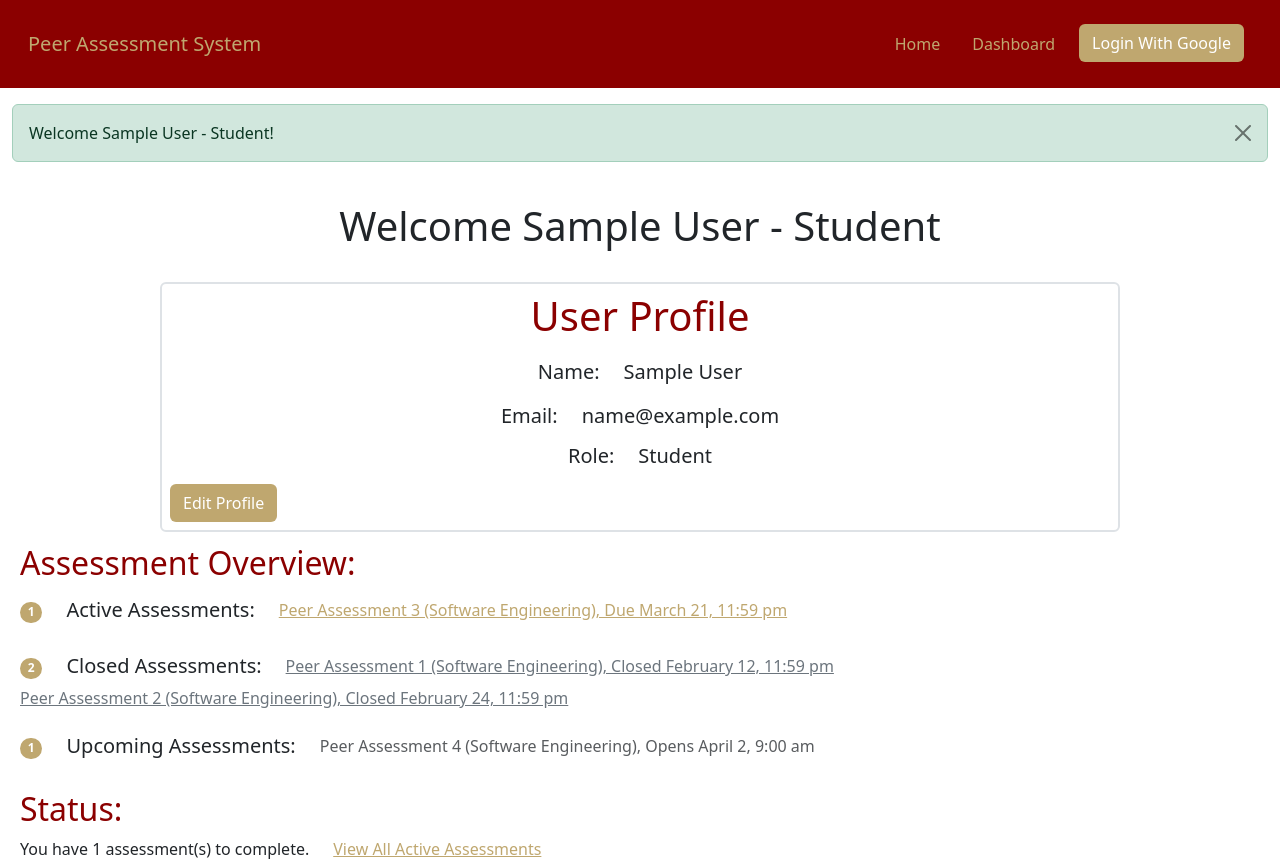
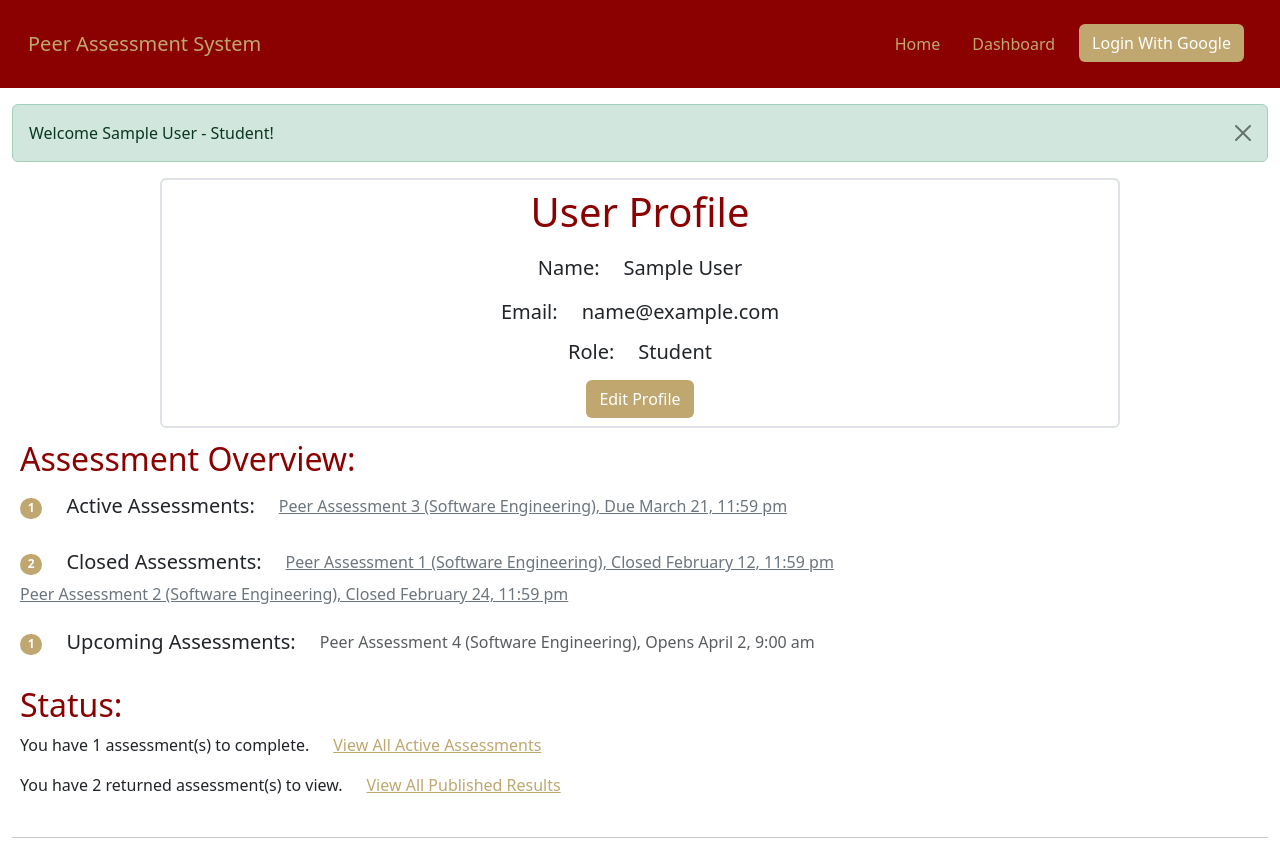
Before and after one commit to CSCI3364-Fall2025/In-delvelopment, a Django app: page /dashboard/ in a window 1280 px wide. Shown: the top 861 px of the page. Run offline with Django 5.2, Linux system fonts and the light colour scheme; the visitor is signed in with stand-in values (Sample User, id 1).

Commit message:
fixed alert, styling in dashboard.html

```diff
--- a/templates/base.html
+++ b/templates/base.html
@@ -28,6 +28,8 @@
     </style>
 </head>
 <body>
+    <!-- Bootstrap JS functionality for alerts -->
+    <script src="https://cdn.jsdelivr.net/npm/bootstrap@5.3.3/dist/js/bootstrap.bundle.min.js" integrity="sha384-YvpcrYf0tY3lHB60NNkmXc5s9fDVZLESaAA55NDzOxhy9GkcIdslK1eN7N6jIeHz" crossorigin="anonymous"></script>
     <header>
         <nav class="navbar navbar-expand-md p-3" style="background-color: var(--bc-maroon)">
             <div class="container-fluid">
--- a/templates/dashboard.html
+++ b/templates/dashboard.html
@@ -23,10 +23,6 @@
         <button type="button" class="btn-close" data-bs-dismiss="alert" aria-label="Close"></button>
     </div>
     {% endif %}
-
-    <div class="row text-center p-4">
-        <h1>Welcome {{ user.name }} - {{ user.role }}</h1>
-    </div>
     <div class="row justify-content-center">
         <div class="w-75 border border-2 rounded p-1" style="border-color: var(--bc-maroon);">
             <div class="row p-1 text-center">
@@ -57,7 +53,7 @@
                 </div>
             </div>
             <div class="row p-1 justify-content-center">
-                <div class="col">
+                <div class="col-auto justify-content-center">
                     <a class="btn gold-btn" href="#">Edit Profile</a>
                 </div>
             </div>
@@ -77,7 +73,7 @@
             </div>
             {% for assessment in active_assessments %}
             <div class="col-auto">
-                <a href="{% url 'view_assessment' assessment.id %}" class="link" style="color: var(--bc-gold);">{{ assessment.title }} ({{ assessment.course }}), Due {{ assessment.due_date }}</a>
+                <a href="{% url 'view_assessment' assessment.id %}" class="link-secondary">{{ assessment.title }} ({{ assessment.course }}), Due {{ assessment.due_date }}</a>
             </div>
             {% endfor %}
         </div>
```
